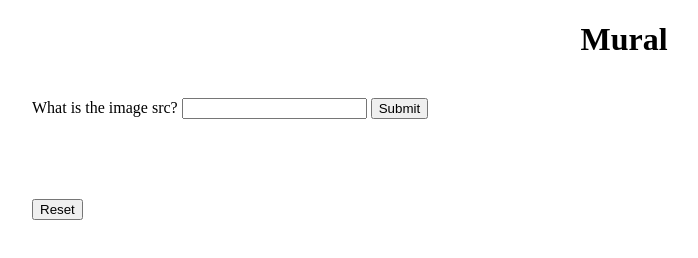
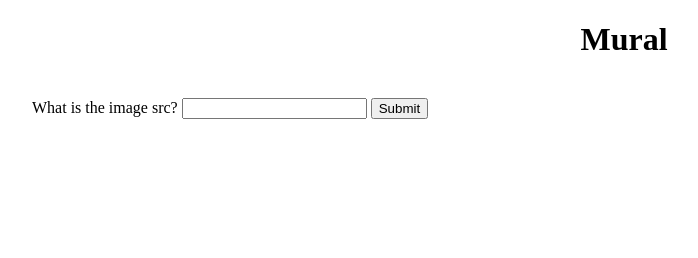
Before and after one commit to koyo72-4/mural, a website: page public/index.html in a window 1280 px wide. Shown: the whole page, without its empty margins (16-714 px from the left). Drawn offline with Linux system fonts and the light colour scheme; no server answers.

Commit message:
removed old image files, commented out Reset button

```diff
--- a/public/index.html
+++ b/public/index.html
@@ -16,9 +16,9 @@
     </form>
     <div id="squares-div">
     </div>
-    <form method="POST" action= "/reset">
+    <!-- <form method="POST" action= "/reset">
         <input type="submit" name="reset" value="Reset" />
-    </form>
+    </form> -->
 
     <script>
         fetch('/images')
```
Also changed, not shown: index.js (+0 -10 lines), public/Labrador_Chocolate.jpg (deleted), public/Wreath_icon.png (deleted), public/animal.jpg (deleted), public/cat-crossed-legs.jpg (deleted), public/purple-pattern.jpg (deleted), public/winter-hunting-dog.jpg (deleted).
